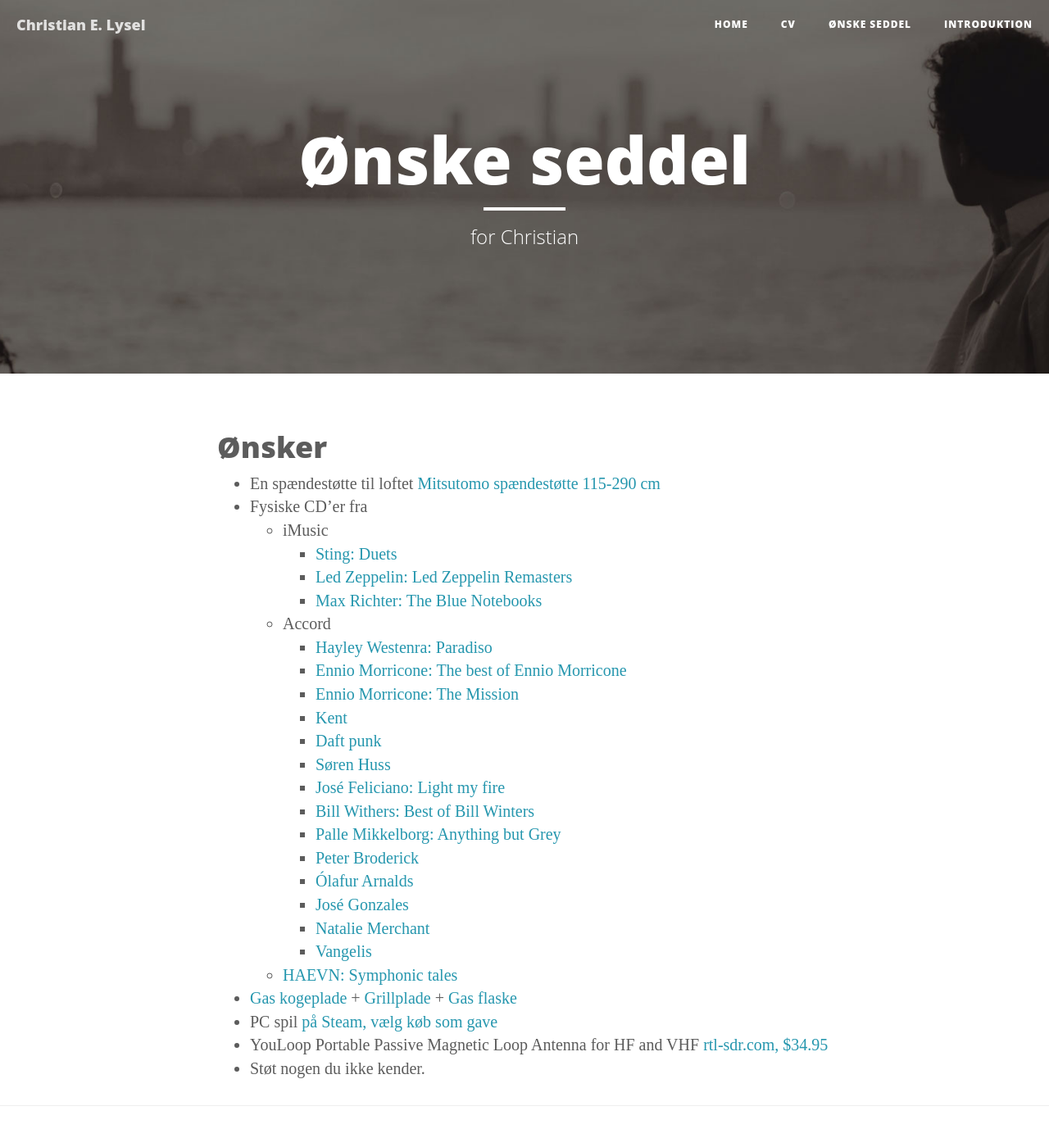
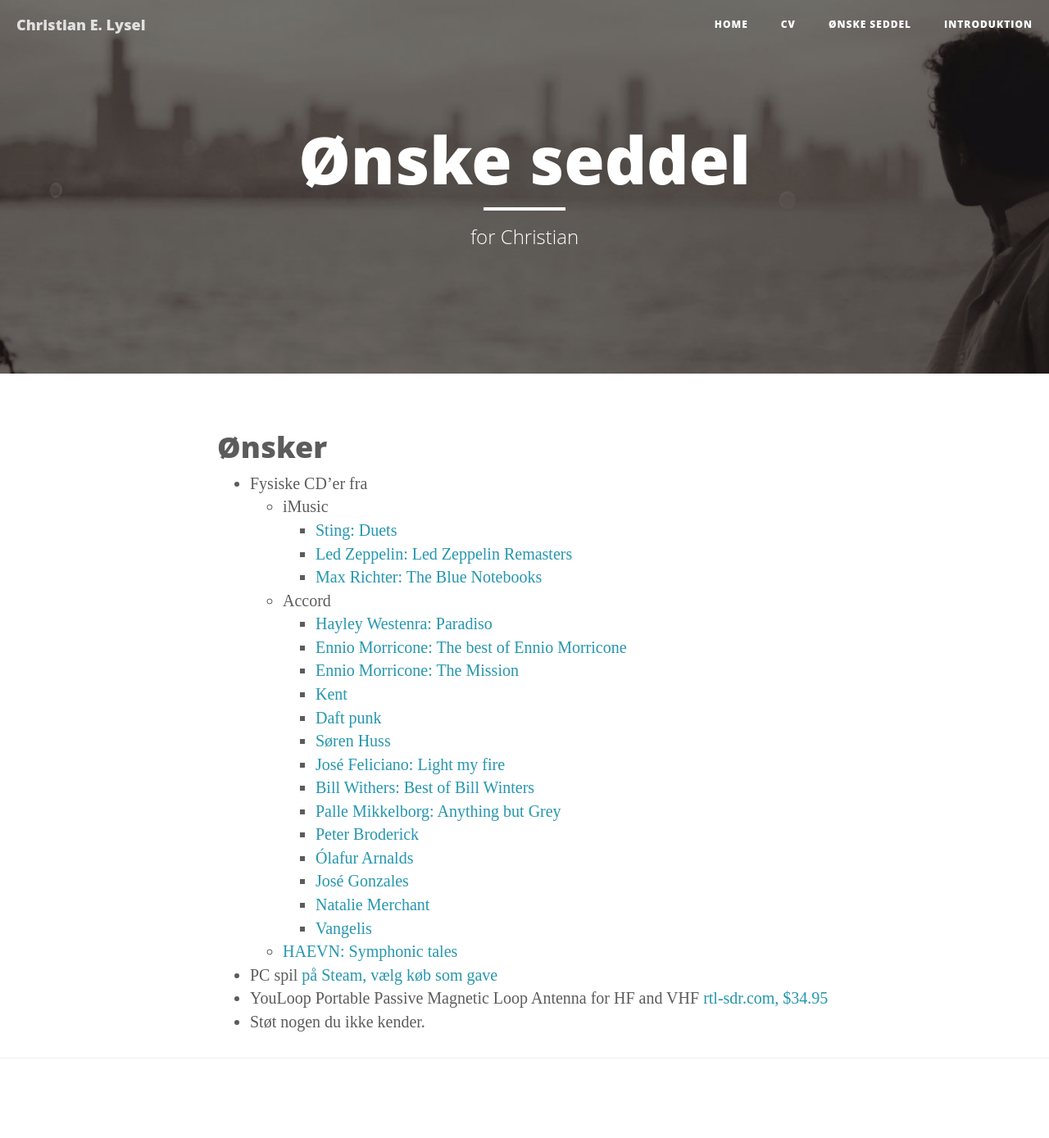
Before and after one commit to clysel/christian.lysel.net, a Jekyll site: the page built from gave.markdown, in a window 1280 px wide and 1400 px high. Shown: the top 1389 px of the window at 82% size. Built offline with Jekyll 4.4.1, drawn with Linux system fonts in a browser that asks for light colours.

Commit message:
Got some gifts

```diff
--- a/gave.markdown
+++ b/gave.markdown
@@ -6,7 +6,6 @@
 ---
 # Ønsker
 
-* En spændestøtte til loftet [Mitsutomo spændestøtte 115-290 cm](https://www.harald-nyborg.dk/produkt/spaendestoette)
 * Fysiske CD'er fra
   * iMusic
     * [Sting: Duets](https://da.imusic.dk/music/0602435364995/sting-2021-duets-cd?currency=DKK&vat=1&gclid=Cj0KCQjwo-aCBhC-ARIsAAkNQishiqPBFqVmzf57dB3E9JXJmzayFMTLtCWcACIPMgFLMsQhOgcEpTwaAvXbEALw_wcB)
@@ -28,7 +27,6 @@
     * [Natalie Merchant](https://accord.dk/collections/natalie-merchant?type=cd)
     * [Vangelis](https://accord.dk/collections/vangelis?type=cd)
   * [HAEVN: Symphonic tales](https://haevnmusic.store/collections/cds/products/symphonic-tales-cd?variant=31498813276233)
-* [Gas kogeplade](https://www.harald-nyborg.dk/produkt/grillplade-oe30-t-gaskogeplade) + [Grillplade](https://www.harald-nyborg.dk/produkt/grillplade-oe30-t-gaskogeplade) + [Gas flaske](https://www.harald-nyborg.dk/produkt/gas-til-gaskogeplade)
 * PC spil [på Steam, vælg køb som gave](https://store.steampowered.com/wishlist/profiles/76561197993716838/#sort=order)
 * YouLoop Portable Passive Magnetic Loop Antenna for HF and VHF [rtl-sdr.com, $34.95](https://www.rtl-sdr.com/buy-rtl-sdr-dvb-t-dongles/?add-to-cart=41564)
 * Støt nogen du ikke kender.
```
